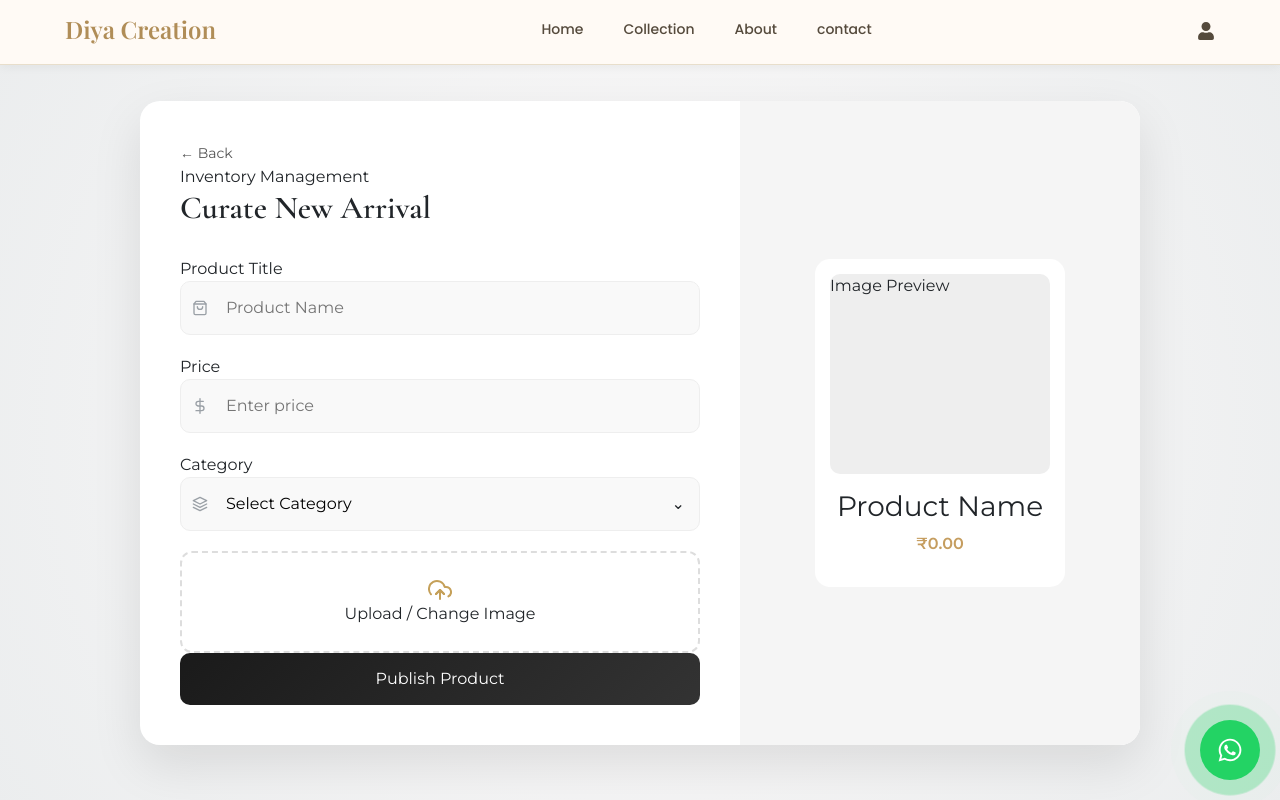
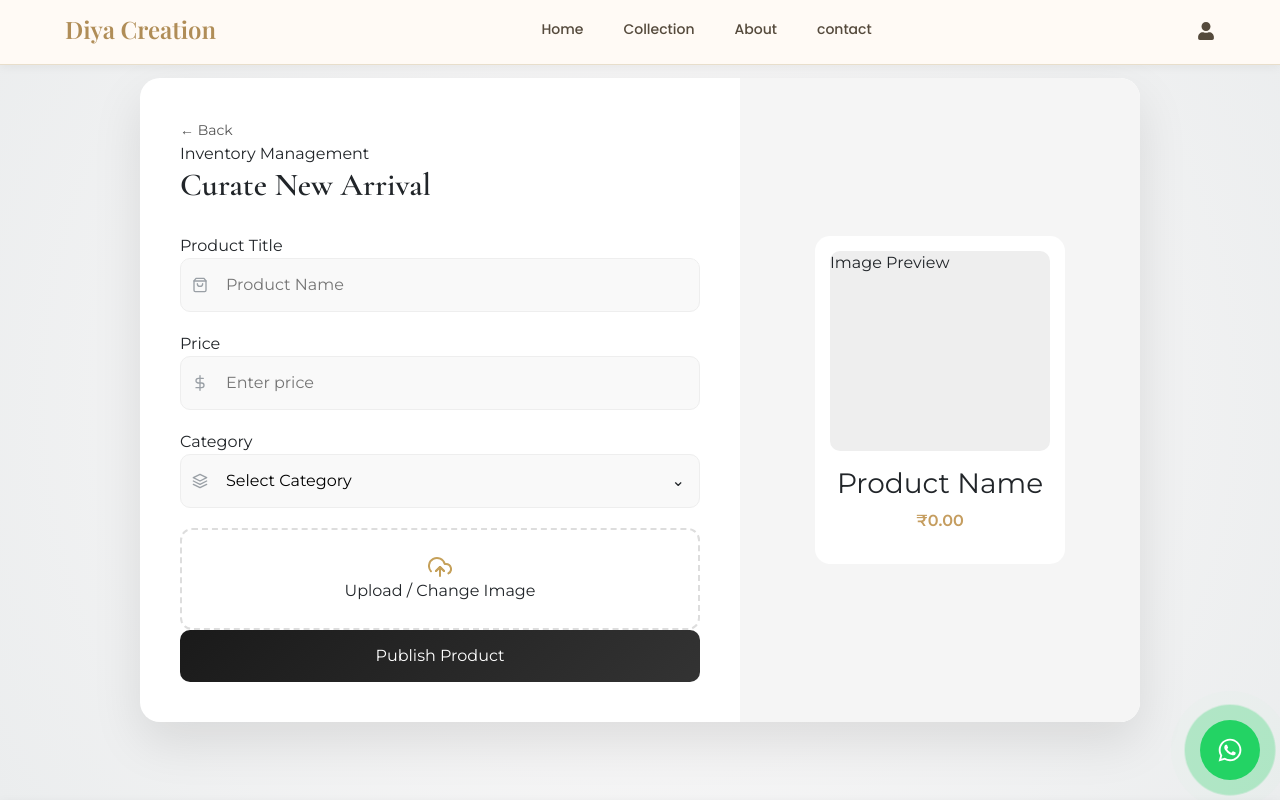
Before and after one commit to divyalahoti/AtoZ, a React (Vite) app in the folder frontend/: page /add-product in a window 1280 px wide. Shown: the top 800 px of the page. Built offline with nearby package versions, Linux system fonts and the light colour scheme; no server answers.

Commit message:
Admin Design Updated

```diff
--- a/frontend/src/App.css
+++ b/frontend/src/App.css
@@ -274,6 +274,7 @@
   box-sizing: border-box;
 }
 
-body {
-  overflow-x: hidden; /* 🔥 removes right side scroll */
+html, body {
+  width: 100%;
+  overflow-x: hidden;
 }
--- a/frontend/src/admin/AddProduct/AddProduct.css
+++ b/frontend/src/admin/AddProduct/AddProduct.css
@@ -12,7 +12,7 @@
   align-items: center;
   background: radial-gradient(circle, #fdfbfb, #ebedee);
   font-family: 'Montserrat', sans-serif;
-  margin-top: 23px;
+  margin-top: 0;
 }
 
 .glass-container {
--- a/frontend/src/index.css
+++ b/frontend/src/index.css
@@ -115,3 +115,13 @@ code {
 body{
   font-family: 'Montserrat', sans-serif;
 }
+* {
+  margin: 0;
+  padding: 0;
+  box-sizing: border-box;
+}
+
+html, body {
+  width: 100%;
+  overflow-x: hidden;
+}
```
Also changed, not shown: frontend/src/admin/Sidebar/Sidebar.css (+42 -9 lines).
